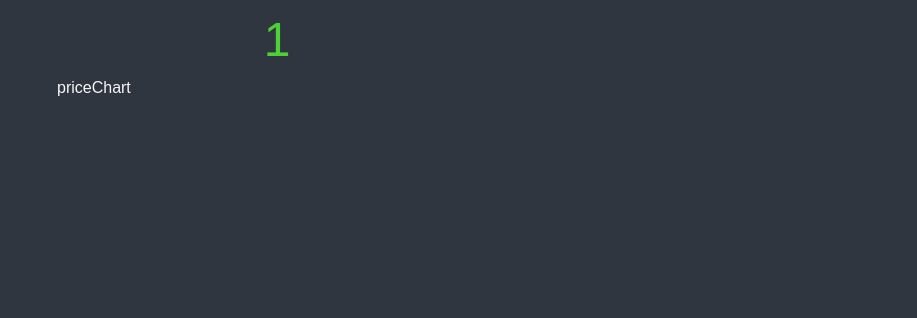
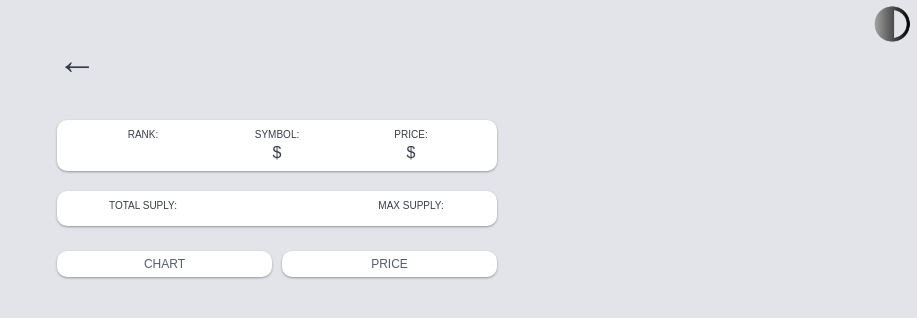
Before and after one commit to c9u11/react-playground, a React (Create React App) app: page /1 in a window 1280 px wide. Shown: the top 318 px of the page, without its empty margins (363-1280 px from the left). Built offline with nearby package versions, Linux system fonts and the light colour scheme; no server answers.

Commit message:
add price tab / line chart > candlestick chart / add themechanger

```diff
--- a/src/App.tsx
+++ b/src/App.tsx
@@ -1,6 +1,11 @@
-import { createGlobalStyle } from "styled-components";
+import styled, { createGlobalStyle, DefaultTheme, ThemeProvider } from "styled-components";
 import Router from "./Router";
+import { useState } from "react";
 import { ReactQueryDevtools } from "react-query/devtools"
+import { darkTheme, lightTheme } from "./theme";
+import lightIcon from "./img/light.png";
+import darkIcon from "./img/dark.png";
+
 
 const GlobalStyle = createGlobalStyle`
 @import url('https://fonts.googleapis.com/css2?family=Source+Sans+Pro:wght@300;400&display=swap');
@@ -58,7 +63,7 @@ font-family: 'Source Sans Pro', sans-serif;
   body {
     font-family: 'Source Sans Pro', sans-serif;
     background-color: ${props => props.theme.bgColor};
-    color: ${props => props.theme.textColor};
+    color: ${props => props.theme.primaryTextColor};
   }
   a {
     text-decoration: none;
@@ -66,13 +71,34 @@ font-family: 'Source Sans Pro', sans-serif;
   }
 `
 function App() {
+
+  const [theme, setTheme] = useState<DefaultTheme>(lightTheme);
+
+  const TopBar = styled.div`
+    width: 100%;
+  `;
+  const ThemeChanger = styled.button`
+    width: 50px;
+    height: 50px;
+    float: right;
+    cursor: pointer;
+    background-color: transparent;
+    border: none;
+    img {
+      width:100%;
+    }
+  `;
+
   return (
-    <>
+    <ThemeProvider theme={theme}>
+      <TopBar>
+        <ThemeChanger onClick={() => setTheme((current) => current === lightTheme ? darkTheme : lightTheme)}><img src={theme === lightTheme ? darkIcon : lightIcon}></img></ThemeChanger>
+      </TopBar>
       <GlobalStyle>
       </GlobalStyle>
       <Router></Router>
       <ReactQueryDevtools initialIsOpen={true} />
-    </>
+    </ThemeProvider>
   );
 }
 
--- a/src/index.tsx
+++ b/src/index.tsx
@@ -1,19 +1,15 @@
 import React from "react";
 import ReactDOM from "react-dom";
-import { ThemeProvider } from "styled-components";
-import { theme } from "./theme";
 import App from "./App";
 import { QueryClient, QueryClientProvider } from "react-query";
 
-const queryClient = new QueryClient()
+const queryClient = new QueryClient();
 
 ReactDOM.render(
   <React.StrictMode>
     <QueryClientProvider client={queryClient}>
-      <ThemeProvider theme={theme}>
-        <App />
-      </ThemeProvider>
+      <App></App>
     </QueryClientProvider>
-  </React.StrictMode>,
+  </React.StrictMode >,
   document.getElementById("root")
 );
--- a/src/routes/Chart.tsx
+++ b/src/routes/Chart.tsx
@@ -1,6 +1,8 @@
 import { useQuery } from "react-query";
 import { fetchCoinHistory } from "../api";
 import ApexChart from "react-apexcharts";
+import { ThemeContext } from "styled-components";
+import { useContext } from "react";
 
 interface IHistorical {
   time_open: string;
@@ -12,51 +14,69 @@ interface IHistorical {
   volume: number;
   market_cap: number;
 }
-
-interface CharProps {
+interface ChartProps {
   coinId: string;
 }
-
-function Chart({ coinId }: CharProps) {
-  const { isLoading, data } = useQuery<IHistorical[]>(["ohlcv", coinId], () => fetchCoinHistory(coinId))
-  console.log(isLoading, data);
+function Chart({ coinId }: ChartProps) {
+  const themeContext = useContext(ThemeContext);
+  const { isLoading, data } = useQuery<IHistorical[]>(
+    ["ohlcv", coinId],
+    () => fetchCoinHistory(coinId),
+    {
+      refetchInterval: 10000,
+    }
+  );
   return (
-    <div>{isLoading ? "Loading chart..." :
+    <div>
+      {isLoading ? (
+        "Loading chart..."
+      ) : (
         <ApexChart
-        type="line"
+          type="candlestick"
           series={[
             {
-            name: "price",
-            data: data?.map(price => price.close)
-          }
+              name: "Price",
+              data: data?.map((price) => [price.time_open, [price.open.toFixed(2), price.high.toFixed(2), price.low.toFixed(2), price.close.toFixed(2)]]),
+            },
           ]}
           options={{
-          theme: { mode: "dark" },
             chart: {
-            height: 500,
+              height: 300,
               width: 500,
               toolbar: {
-              show: false
+                show: false,
               },
-            background: "trasnparent"
+              background: "transparent",
+              foreColor: themeContext.primaryTextColor
             },
             grid: { show: false },
-          xaxis: { labels: { show: false }, axisTicks: { show: false }, categories: data?.map(price => price.time_close), type: "datetime" },
-          yaxis: { show: false },
-          stroke: { curve: "smooth", width: 4 },
-          fill: { type: "gradient", gradient: { gradientToColors: ["#0be881"], stops: [0, 100] } },
-          colors: ["#0fbcf9"],
+            yaxis: {
+              show: true
+            },
+            xaxis: {
+              axisBorder: { show: false },
+              axisTicks: { show: false },
+              type: "datetime",
+              categories: data?.map((price) => price.time_close),
+            },
             tooltip: {
-            x: {
-
+              y: {
+                formatter: (value) => `$${value.toFixed(2)}`,
               },
-            y: {
-              formatter: value => `$ ${value.toFixed(2)}`
+            },
+            plotOptions: {
+              candlestick: {
+                colors: {
+                  upward: '#FF9500',
+                  downward: '#06B4F9'
+                }
               }
             }
           }}
-      ></ApexChart>}
-    </div >);
+        />
+      )}
+    </div>
+  );
 }
 
-export default Chart
+export default Chart;
--- a/src/routes/Coin.tsx
+++ b/src/routes/Coin.tsx
@@ -1,12 +1,27 @@
-import { useEffect, useState } from "react";
-import { Switch, useLocation, useParams, Route, useRouteMatch } from "react-router";
+import { useQuery } from "react-query";
+import { Helmet } from "react-helmet";
+import {
+  Switch,
+  Route,
+  useLocation,
+  useParams,
+  useRouteMatch,
+} from "react-router-dom";
+import { Link } from "react-router-dom";
+import styled from "styled-components";
+import { fetchCoinInfo, fetchCoinTickers } from "../api";
+import Chart from "./Chart";
 import Price from "./Price";
-import Chart from "./Chart";
-import styled from "styled-components";
-import { Link } from "react-router-dom";
-import { useQuery } from "react-query";
-import { fetchCoinInfo, fetchCoins, fetchCoinTickers } from "../api";
-import { Helmet } from "react-helmet";
+
+const Title = styled.h1`
+  font-size: 48px;
+  color: ${(props) => props.theme.accentColor};
+`;
+
+const Loader = styled.span`
+  text-align: center;
+  display: block;
+`;
 
 const Container = styled.div`
   padding: 0px 20px;
@@ -15,39 +30,75 @@ const Container = styled.div`
 `;
 
 const Header = styled.header`
-  height: 10vh;
+  position: relative;
+  height: 15vh;
   display: flex;
   justify-content: center;
   align-items: center;
+  a {
+    position: absolute;
+    left: 0;
+    font-size: 40px;
+    &:hover {
+      color: ${props => props.theme.accentColor};
+    }
+  }
 `;
 
-const Title = styled.h1`
-font-size: 48px;
-  color:${props => props.theme.accentColor}
-`
-
-const Loader = styled.span`
-  text-align: center;
-  display: block;
+const Overview = styled.div`
+  display: flex;
+  justify-content: space-between;
+  background-color: ${props => props.theme.boxBgColor};
+  box-shadow: rgba(0, 0, 0, 0.12) 0px 1px 3px, rgba(0, 0, 0, 0.24) 0px 1px 2px;
+  padding: 10px 20px;
+  border-radius: 10px;
+`;
+const OverviewItem = styled.div`
+  display: flex;
+  flex-direction: column;
+  align-items: center;
+  width: 33%;
+  span:first-child {
+    font-size: 10px;
+    font-weight: 400;
+    text-transform: uppercase;
+    margin-bottom: 5px;
+  }
+`;
+const Description = styled.p`
+  margin: 20px 0px;
 `;
 
-const Tabs = styled.span<{ isActive: boolean }>`
-  color: ${props => props.isActive ? props.theme.accentColor : props.theme.textColor}
+const Tabs = styled.div`
+  display: grid;
+  grid-template-columns: repeat(2, 1fr);
+  margin: 25px 0px;
+  gap: 10px;
 `;
-interface CoinInterface {
-  id: string,
-  name: string,
-  symbol: string,
-  rank: number,
-  is_new: boolean,
-  is_active: boolean,
-  type: string,
+
+const Tab = styled.span<{ isActive: boolean }>`
+  text-align: center;
+  text-transform: uppercase;
+  font-size: 12px;
+  font-weight: 400;
+  background-color: ${props => props.theme.boxBgColor};
+  box-shadow: rgba(0, 0, 0, 0.12) 0px 1px 3px, rgba(0, 0, 0, 0.24) 0px 1px 2px;
+  border-radius: 10px;
+  color: ${(props) =>
+    props.isActive ? props.theme.accentColor : props.theme.boxTextColor};
+  a {
+    padding: 7px 0px;
+    display: block;
   }
+`;
 
 interface RouteParams {
   coinId: string;
 }
-interface IInfoData {
+interface RouteState {
+  name: string;
+}
+interface InfoData {
   id: string;
   name: string;
   symbol: string;
@@ -65,9 +116,9 @@ interface IInfoData {
   org_structure: string;
   hash_algorithm: string;
   first_data_at: string;
-  last_data_: string;
+  last_data_at: string;
 }
-interface ITickersData {
+interface PriceData {
   id: string;
   name: string;
   symbol: string;
@@ -96,50 +147,91 @@ interface ITickersData {
       percent_from_price_ath: number;
       price: number;
       volume_24h: number;
-      volume_24h_change_24: number;
-    }
-  }
+      volume_24h_change_24h: number;
+    };
+  };
 }
 
 function Coin() {
   const { coinId } = useParams<RouteParams>();
-  const { state } = useLocation<CoinInterface>();
+  const { state } = useLocation<RouteState>();
   const priceMatch = useRouteMatch("/:coinId/price");
   const chartMatch = useRouteMatch("/:coinId/chart");
-
-  const { isLoading: infoLoading, data: infoData } = useQuery<IInfoData>(["info", coinId], () => fetchCoinInfo(coinId))
-  const { isLoading: tickersLoading, data: tickersData } = useQuery<ITickersData>(["tickers", coinId], () => fetchCoinTickers(coinId), { refetchInterval: 5000 })
+  const { isLoading: infoLoading, data: infoData } = useQuery<InfoData>(
+    ["info", coinId],
+    () => fetchCoinInfo(coinId)
+  );
+  const { isLoading: tickersLoading, data: tickersData } = useQuery<PriceData>(
+    ["tickers", coinId],
+    () => fetchCoinTickers(coinId),
+    {
+      refetchInterval: 5000,
+    }
+  );
   const loading = infoLoading || tickersLoading;
-  return <Container>
+  return (
+    <Container>
       <Helmet>
-      <title>{loading ? "Loading" : coinId}</title>
+        <title>
+          {state?.name ? state.name : loading ? "Loading..." : infoData?.name}
+        </title>
       </Helmet>
       <Header>
-      <Title>{loading ? "Loading" : coinId}</Title>
+        <Link to="/">&larr;</Link>
+        <Title>
+          {state?.name ? state.name : loading ? "Loading..." : infoData?.name}
+        </Title>
       </Header>
-    {loading ? <Loader>Loading...</Loader> :
-      <div>
-        {tickersData?.quotes.USD.percent_change_24h}
-        <Tabs isActive={priceMatch !== null}>
-          <Link to={`/${coinId}/price`}>
-            price
-          </Link>
+      {loading ? (
+        <Loader>Loading...</Loader>
+      ) : (
+        <>
+          <Overview>
+            <OverviewItem>
+              <span>Rank:</span>
+              <span>{infoData?.rank}</span>
+            </OverviewItem>
+            <OverviewItem>
+              <span>Symbol:</span>
+              <span>${infoData?.symbol}</span>
+            </OverviewItem>
+            <OverviewItem>
+              <span>Price:</span>
+              <span>${tickersData?.quotes.USD.price.toFixed(3)}</span>
+            </OverviewItem>
+          </Overview>
+          <Description>{infoData?.description}</Description>
+          <Overview>
+            <OverviewItem>
+              <span>Total Suply:</span>
+              <span>{tickersData?.total_supply}</span>
+            </OverviewItem>
+            <OverviewItem>
+              <span>Max Supply:</span>
+              <span>{tickersData?.max_supply}</span>
+            </OverviewItem>
+          </Overview>
+
+          <Tabs>
+            <Tab isActive={chartMatch !== null}>
+              <Link to={`/${coinId}/chart`}>Chart</Link>
+            </Tab>
+            <Tab isActive={priceMatch !== null}>
+              <Link to={`/${coinId}/price`}>Price</Link>
+            </Tab>
           </Tabs>
-        <Tabs isActive={chartMatch !== null}>
-          <Link to={`/${coinId}/chart`}>
-            Chart
-          </Link>
-        </Tabs>
+
           <Switch>
             <Route path={`/:coinId/price`}>
-            <Price></Price>
+              <Price coinId={coinId} />
             </Route>
             <Route path={`/:coinId/chart`}>
-            <Chart coinId={coinId}></Chart>
+              <Chart coinId={coinId} />
             </Route>
           </Switch>
-      </div>
-    }
-  </Container >
+        </>
+      )}
+    </Container>
+  );
 }
 export default Coin;
--- a/src/routes/Coins.tsx
+++ b/src/routes/Coins.tsx
@@ -1,6 +1,5 @@
 import styled from "styled-components";
 import { Link } from "react-router-dom";
-import { useEffect, useState } from "react";
 import { useQuery } from "react-query";
 import { fetchCoins } from "../api";
 
@@ -19,10 +18,11 @@ const Header = styled.header`
 
 const CoinsList = styled.ul``;
 const Coin = styled.li`
-  background-color: white;
-  color:${props => props.theme.bgColor};
+  background-color: ${props => props.theme.boxBgColor};
+  color:${props => props.theme.boxTextColor};
   border-radius: 10px;
   margin-bottom: 10px;
+  box-shadow: rgba(0, 0, 0, 0.12) 0px 1px 3px, rgba(0, 0, 0, 0.24) 0px 1px 2px;
   a{
       display: flex;
     align-items: center;
@@ -37,8 +37,9 @@ const Coin = styled.li`
 `;
 
 const Title = styled.h1`
-font-size: 48px;
-  color:${props => props.theme.accentColor}
+  font-size: 48px;
+  color:${props => props.theme.primaryTextColor};
+  font-weight: bolder;
 `
 
 const Loader = styled.span`
--- a/src/routes/Price.tsx
+++ b/src/routes/Price.tsx
@@ -1,5 +1,122 @@
-function Price() {
-  return <h1>Price</h1>;
+import { useQuery } from "react-query";
+import styled from "styled-components";
+import { fetchCoinTickers } from "../api";
+
+interface PriceProps {
+  coinId: string;
+}
+interface PriceData {
+  id: string;
+  name: string;
+  symbol: string;
+  rank: number;
+  circulating_supply: number;
+  total_supply: number;
+  max_supply: number;
+  beta_value: number;
+  first_data_at: string;
+  last_updated: string;
+  quotes: {
+    USD: {
+      ath_date: string;
+      ath_price: number;
+      market_cap: number;
+      market_cap_change_24h: number;
+      percent_change_1h: number;
+      percent_change_1y: number;
+      percent_change_6h: number;
+      percent_change_7d: number;
+      percent_change_12h: number;
+      percent_change_15m: number;
+      percent_change_24h: number;
+      percent_change_30d: number;
+      percent_change_30m: number;
+      percent_from_price_ath: number;
+      price: number;
+      volume_24h: number;
+      volume_24h_change_24h: number;
+    };
+  };
 }
 
-export default Price
+const Table = styled.table`
+  text-align: center;
+  text-transform: uppercase;
+  background-color: ${props => props.theme.boxBgColor};
+  box-shadow: rgba(0, 0, 0, 0.12) 0px 1px 3px, rgba(0, 0, 0, 0.24) 0px 1px 2px;
+  border-radius: 10px;
+  width: 100%;
+  border-collapse: separate;
+  border-spacing: 10px;
+  th {
+    color : ${props => props.theme.boxTextColor};
+    font-weight: bolder;
+  }
+  tr {
+    color : ${props => props.theme.secondaryTextColor};
+  }
+`;
+
+function Price({ coinId }: PriceProps) {
+  const { isLoading, data: priceData } = useQuery<PriceData>(
+    ["ohlcv", coinId],
+    () => fetchCoinTickers(coinId),
+    {
+      refetchInterval: 10000,
+    }
+  );
+  return (
+    <div>
+      {isLoading ? (
+        "Loading price..."
+      ) : (
+        <Table>
+          <tbody>
+            <tr>
+              <th>Price</th>
+              <td>{priceData?.quotes?.USD.price}</td>
+            </tr>
+            <tr>
+              <th>percent_change_15m</th>
+              <td>{priceData?.quotes?.USD.percent_change_15m}</td>
+            </tr>
+            <tr>
+              <th>percent_change_30m</th>
+              <td>{priceData?.quotes?.USD.percent_change_30m}</td>
+            </tr>
+            <tr>
+              <th>percent_change_1h</th>
+              <td>{priceData?.quotes?.USD.percent_change_1h}</td>
+            </tr>
+            <tr>
+              <th>percent_change_6h</th>
+              <td>{priceData?.quotes?.USD.percent_change_6h}</td>
+            </tr>
+            <tr>
+              <th>percent_change_12h</th>
+              <td>{priceData?.quotes?.USD.percent_change_12h}</td>
+            </tr>
+            <tr>
+              <th>percent_change_24h</th>
+              <td>{priceData?.quotes?.USD.percent_change_24h}</td>
+            </tr>
+            <tr>
+              <th>percent_change_7d</th>
+              <td>{priceData?.quotes?.USD.percent_change_7d}</td>
+            </tr>
+            <tr>
+              <th>percent_change_30d</th>
+              <td>{priceData?.quotes?.USD.percent_change_30d}</td>
+            </tr>
+            <tr>
+              <th>percent_change_1y</th>
+              <td>{priceData?.quotes?.USD.percent_change_1y}</td>
+            </tr>
+          </tbody>
+        </Table>
+      )}
+    </div>
+  )
+}
+
+export default Price;
--- a/src/theme.tsx
+++ b/src/theme.tsx
@@ -1,7 +1,23 @@
 import { DefaultTheme } from "styled-components";
 
-export const theme: DefaultTheme = {
-  bgColor: "#2f3640",
-  textColor: "#f5f6fa",
-  accentColor: "#4cd137"
+export const lightTheme: DefaultTheme = {
+  bgColor: "#E2E4E9",
+  borderColor: "#C4C9D4",
+  primaryTextColor: "#363C49",
+  secondaryTextColor: "#58627D",
+  errorColor: "#B42818",
+  accentColor: "#FF9500",
+  boxBgColor: "#FFFFFF",
+  boxTextColor: "#555c6e"
 }
+
+export const darkTheme: DefaultTheme = {
+  bgColor: "#2B303B",
+  borderColor: "#58627d",
+  primaryTextColor: "#FFFFFF",
+  secondaryTextColor: "#C4C9D4",
+  errorColor: "#B42818",
+  accentColor: "#FF9500",
+  boxBgColor: "#555c6e",
+  boxTextColor: "#f1f2f4"
+}
```
Also changed, not shown: src/api.ts (+4 -4 lines), src/styled.d.ts (+6 -1 lines), src/img/dark.png (added), src/img/light.png (added). Lines whose indentation alone changed are shown as unchanged.
